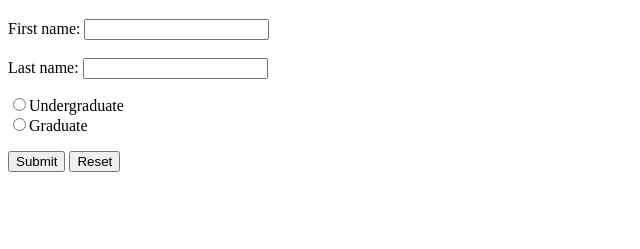
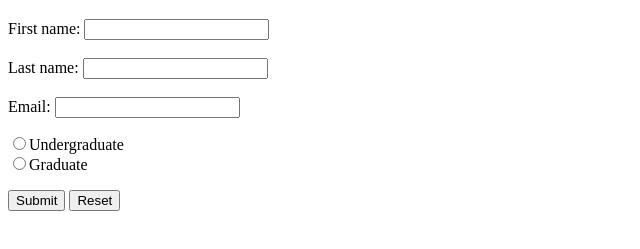
Before and after one commit to mbottini/CS465, a plain HTML site: page assign1/exercise1.html in a window 1280 px wide. Shown: the part 61-310 px from the top of the page, without its empty margins (0-640 px from the left). Drawn offline with Linux system fonts and the light colour scheme.

Commit message:
Add missing text field

```diff
--- a/assign1/exercise1.html
+++ b/assign1/exercise1.html
@@ -15,6 +15,10 @@
   <br>
   <label for="lastname">Last name:</label>
   <input type="text" name="lastname"></input>
+  <br>
+  <br>
+  <label for="email">Email:</label>
+  <input type="email" name="email"></input>
 
   <p>
     <input type="radio" name="GradRadio"></input>Undergraduate</input>
```
